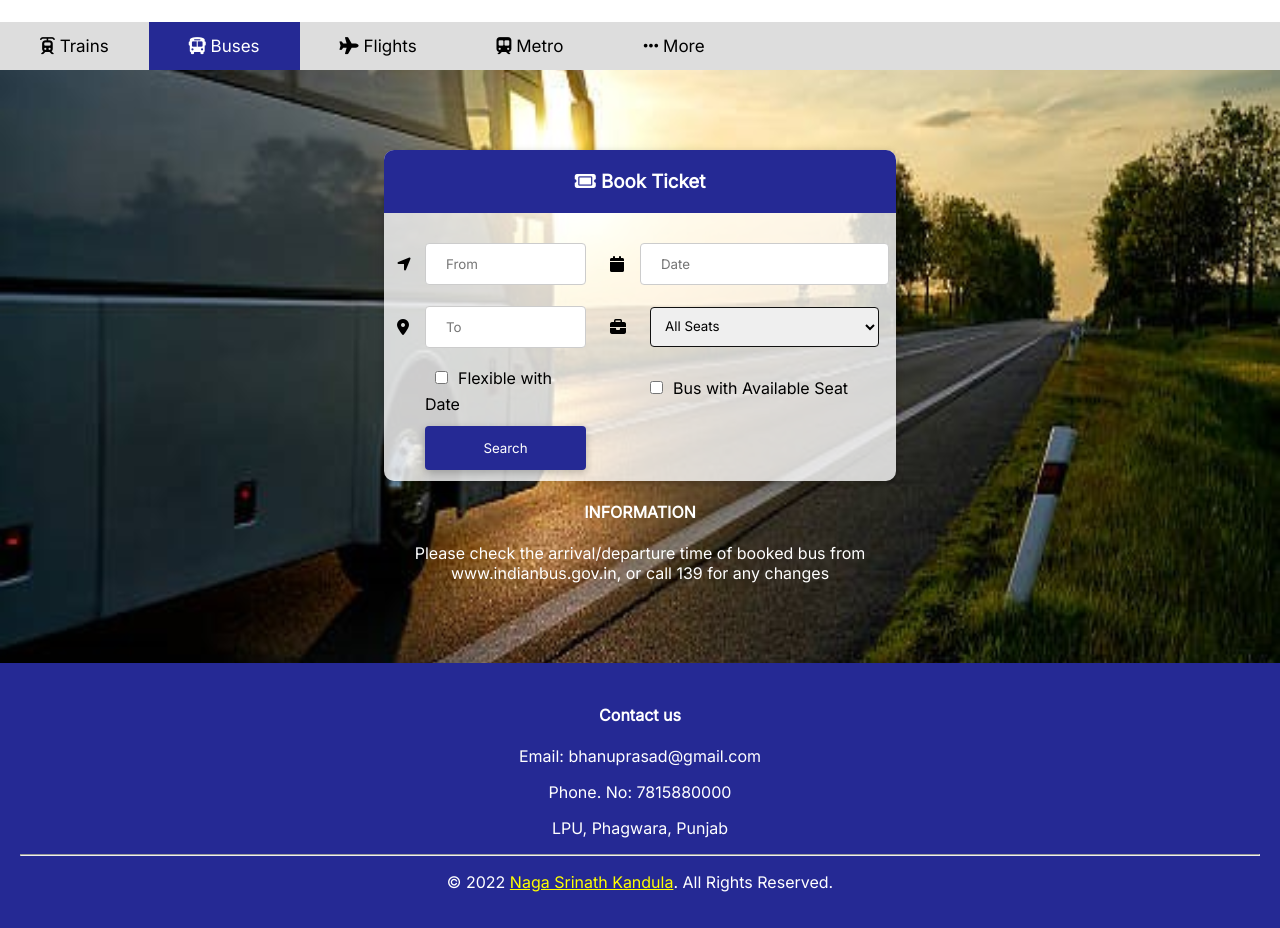
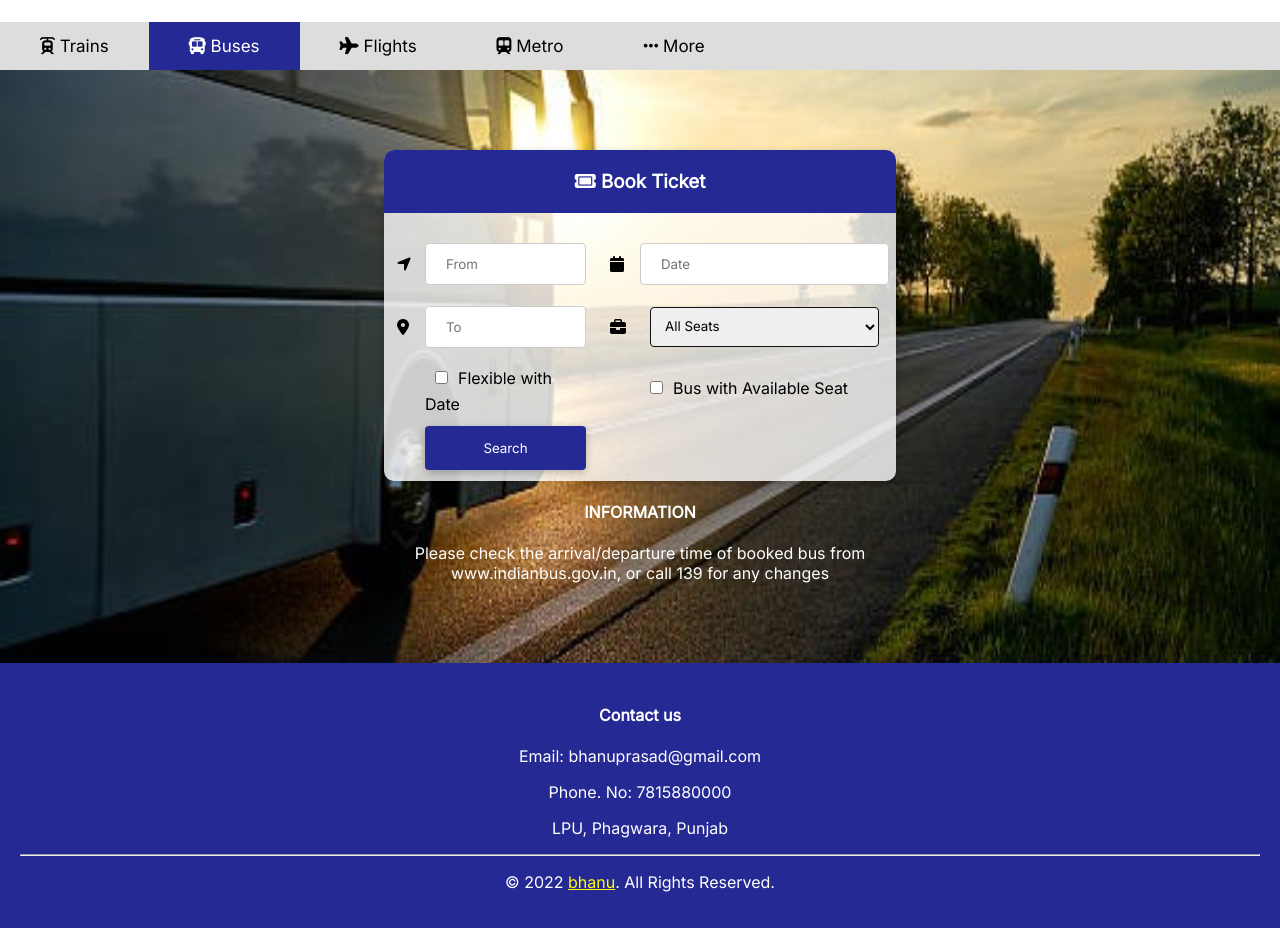
Before and after one commit to telubhanuprasad/HTML-project, a plain HTML site: page yashTicket/bus.html in a window 1280 px wide. Shown: the part 101-1029 px from the top of the page. Drawn offline with Linux system fonts and the light colour scheme.

Commit message:
bus.html

```diff
--- a/yashTicket/bus.html
+++ b/yashTicket/bus.html
@@ -71,7 +71,7 @@
         <p>Phone. No: 7815880000</p>
         <p>LPU, Phagwara, Punjab</p>
         <hr>
-        <p>© 2022 <a href="https://www.knsrinath.com">Naga Srinath Kandula</a>. All Rights Reserved.</p>
+        <p>© 2022 <a href="https://www.bhanu.com">bhanu</a>. All Rights Reserved.</p>
     </div>
     <div id="id01" class="modal">
 
```
